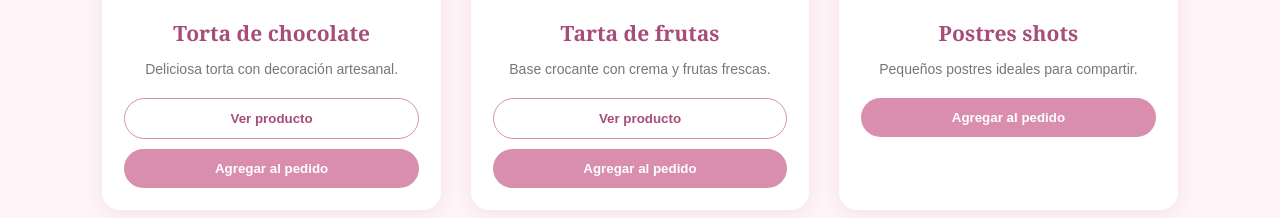
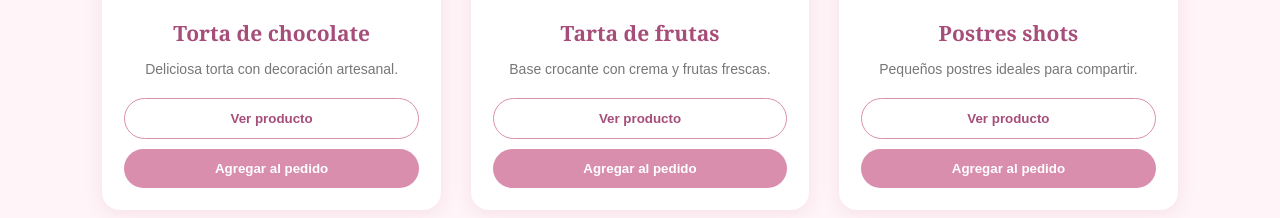
Before and after one commit to Tatacandela7/rb-pasteleria, a plain HTML site: page index.html in a window 1280 px wide. Shown: the part 1926-2144 px from the top of the page. Drawn offline with Linux system fonts and the light colour scheme.

Commit message:
Update index.html

```diff
--- a/index.html
+++ b/index.html
@@ -235,6 +235,10 @@
                         Pequeños postres ideales para compartir.
                     </p>
 
+                    <button class="boton-ver-producto" data-producto="postres-shots">
+    Ver producto
+</button>
+
                     <button class="boton-carrito">
                         Agregar al pedido
                     </button>
```
